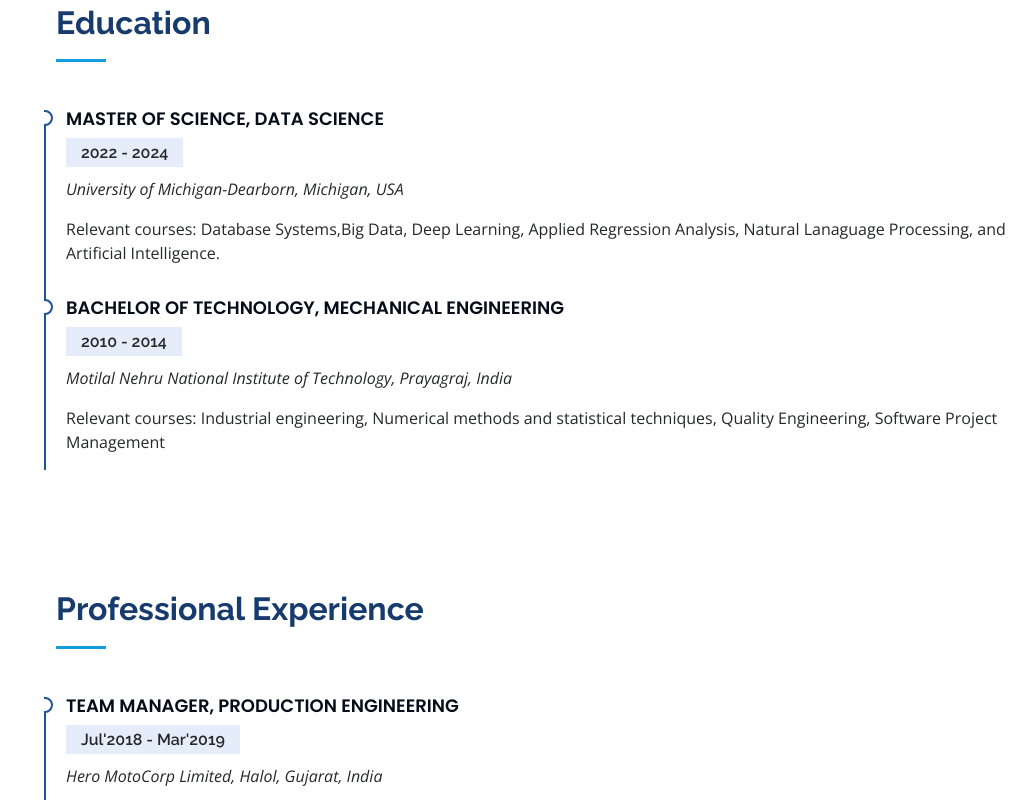
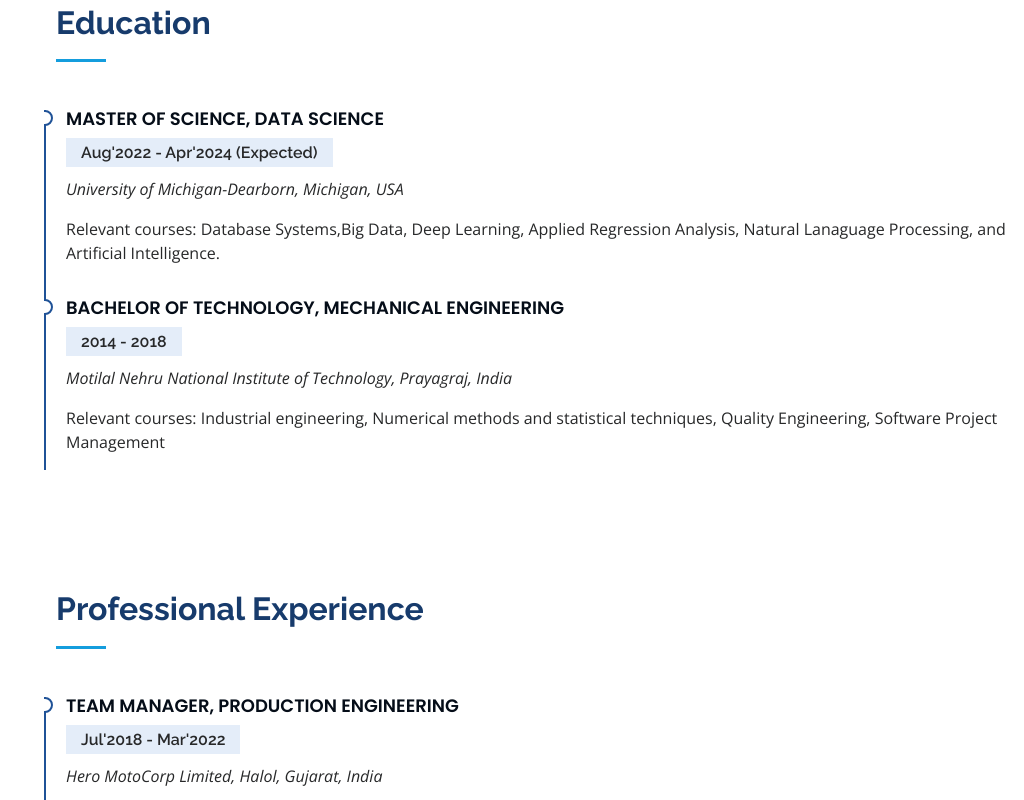
Before and after one commit to faiyaz106/faiyaz.github.io, a plain HTML site: page index.html in a window 1280 px wide. Shown: the part 1620-2420 px from the top of the page, without its empty margins (256-1280 px from the left). Drawn offline with nearby package versions, Linux system fonts and the light colour scheme.

Commit message:
Initial correction

```diff
--- a/index.html
+++ b/index.html
@@ -125,13 +125,13 @@
         <div class="row">
             <div class="resume-item">
               <h4>Master of Science, Data Science</h4>
-              <h5>2022 - 2024</h5>
+              <h5>Aug'2022 - Apr'2024 (Expected)</h5>
               <p><em>University of Michigan-Dearborn, Michigan, USA</em></p>
               <p>Relevant courses: Database Systems,Big Data, Deep Learning, Applied Regression Analysis, Natural Lanaguage Processing, and Artificial Intelligence.</p>
             </div>
             <div class="resume-item">
               <h4>Bachelor of Technology, Mechanical Engineering</h4>
-              <h5>2010 - 2014</h5>
+              <h5>2014 - 2018</h5>
               <p><em>Motilal Nehru National Institute of Technology, Prayagraj, India</em></p>
               <p>Relevant courses: Industrial engineering, Numerical methods and statistical techniques, Quality Engineering, Software Project Management</p>
             </div>
@@ -147,7 +147,7 @@
         <div class="row">
             <div class="resume-item">
               <h4>Team Manager, Production Engineering</h4>
-              <h5>Jul'2018 - Mar'2019</h5>
+              <h5>Jul'2018 - Mar'2022</h5>
               <p><em>Hero MotoCorp Limited, Halol, Gujarat, India </em></p>
               <h6><strong>Responsibilites</strong></h6>
               <ul>
```
